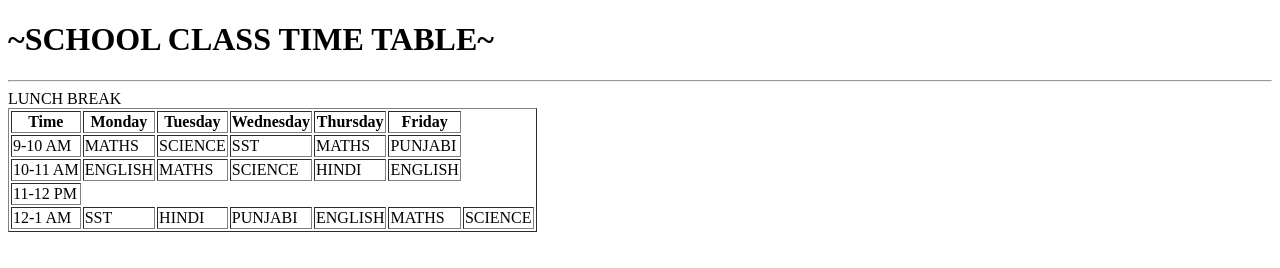
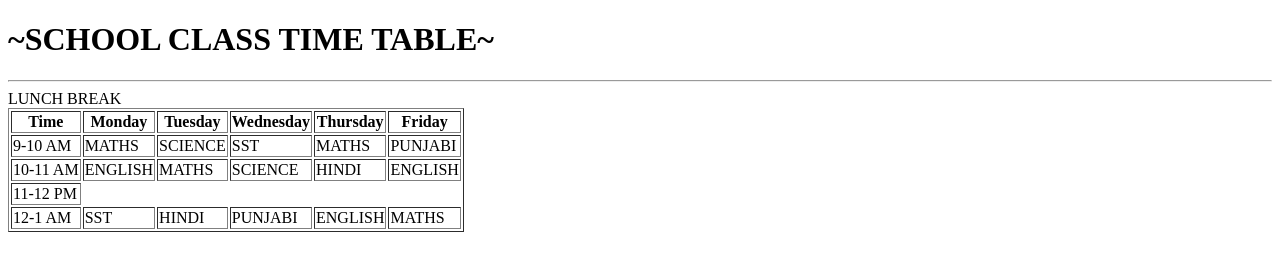
Before and after one commit to Anuska12q34/cs50w-COURSE, a plain HTML site: page timetable.html in a window 1280 px wide. Drawn offline with Linux system fonts and the light colour scheme.

Commit message:
time change

```diff
--- a/timetable.html
+++ b/timetable.html
@@ -42,7 +42,6 @@
                 <td>PUNJABI</td>
                 <td>ENGLISH</td>
                 <td>MATHS</td>
-                <td>SCIENCE</td>
             </tr>
         </table>
     </body>
```
